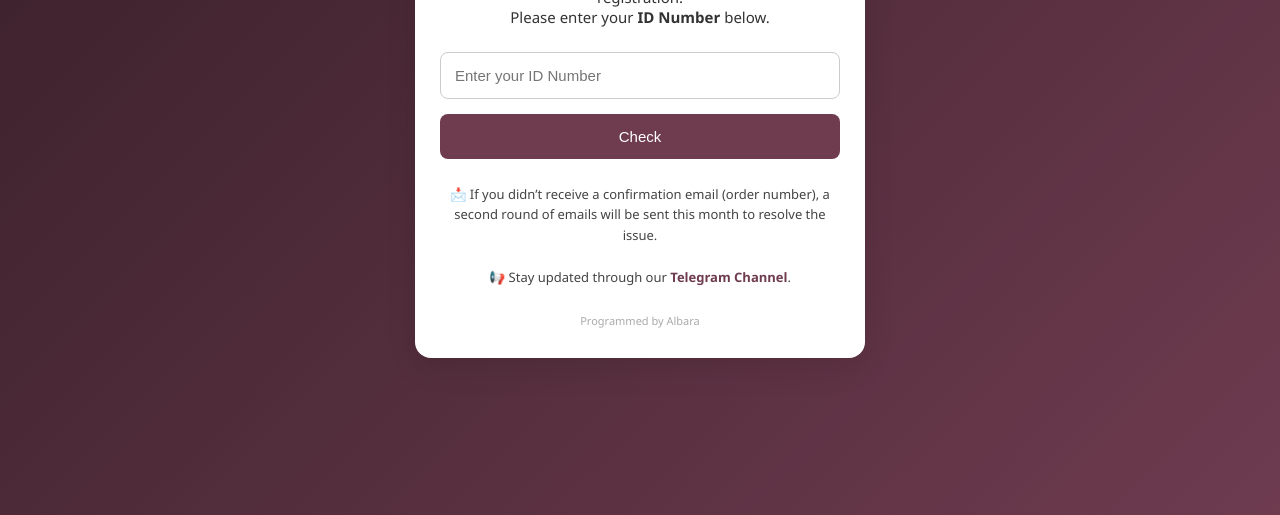
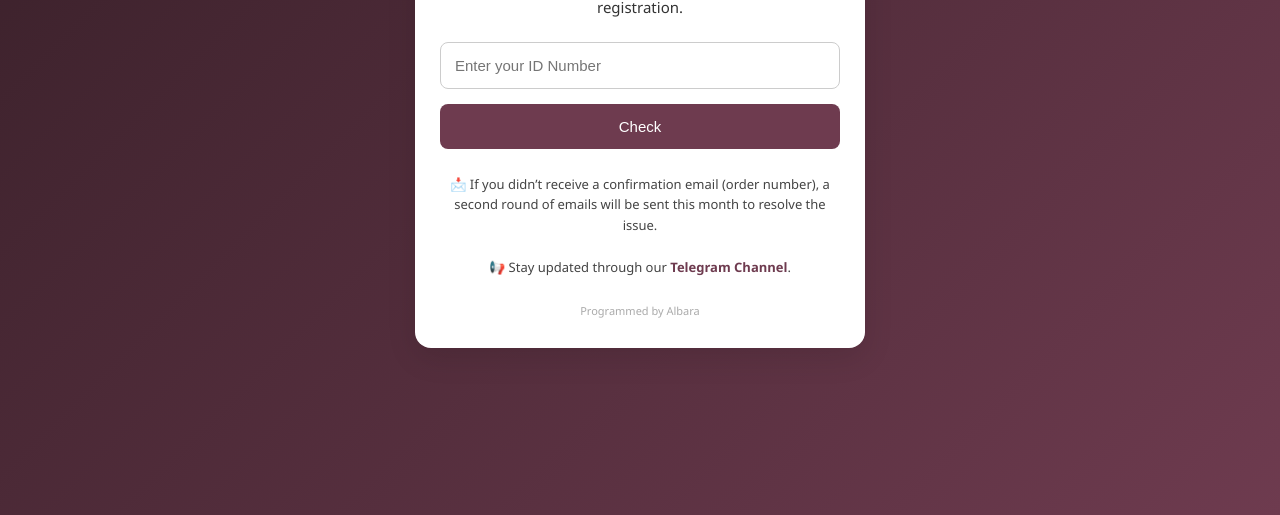
Before and after one commit to Graduation194/order, a plain HTML site: page index.html in a window 1280 px wide. Shown: the part 285-800 px from the top of the page. Drawn offline with Linux system fonts and the light colour scheme.

Commit message:
Update index.html

```diff
--- a/index.html
+++ b/index.html
@@ -115,7 +115,6 @@
     <h1>Jacket Registration Status</h1>
     <p class="description">
       This page allows you to <strong>check the status</strong> of your jacket registration.<br>
-      Please enter your <strong>ID Number</strong> below.
     </p>
 
     <input type="text" id="seatInput" placeholder="Enter your ID Number" />
```
